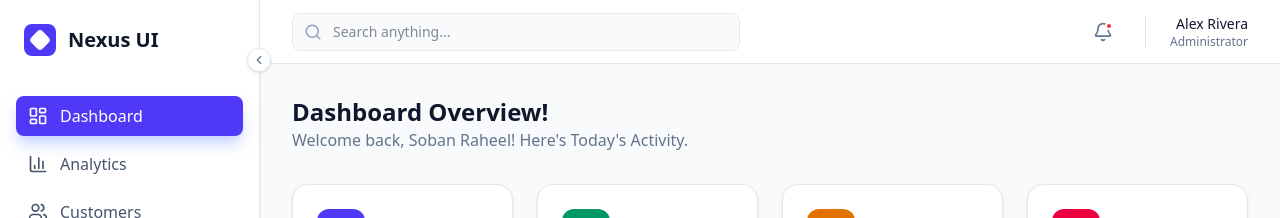
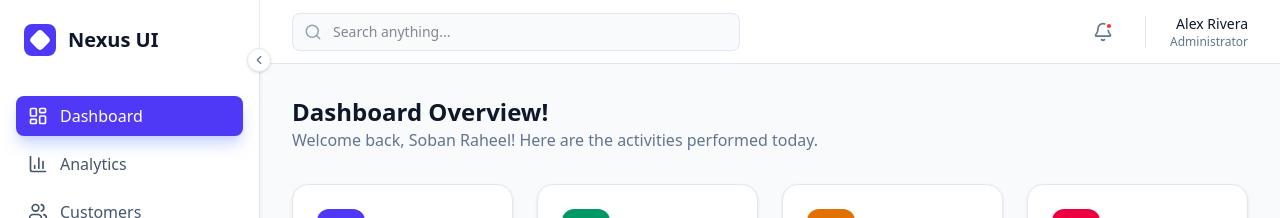
Before and after one commit to sobanraheel/Modern-Dashboard-Sidebar, a React (Vite) app: page / in a window 1280 px wide. Shown: the top 218 px of the page. Built offline with nearby package versions, Linux system fonts and the light colour scheme.

Commit message:
Update welcome message in Dashboard Overview

```diff
--- a/src/App.tsx
+++ b/src/App.tsx
@@ -22,7 +22,7 @@ export default function App() {
       <div className="max-w-7xl mx-auto">
         <div className="mb-8">
           <h1 className="text-2xl font-bold text-slate-900">Dashboard Overview!</h1>
-          <p className="text-slate-500">Welcome back, Soban Raheel! Here's Today's Activity.</p>
+          <p className="text-slate-500">Welcome back, Soban Raheel! Here are the activities performed today.</p>
         </div>
 
         <div className="grid grid-cols-1 md:grid-cols-2 lg:grid-cols-4 gap-6 mb-8">
```
